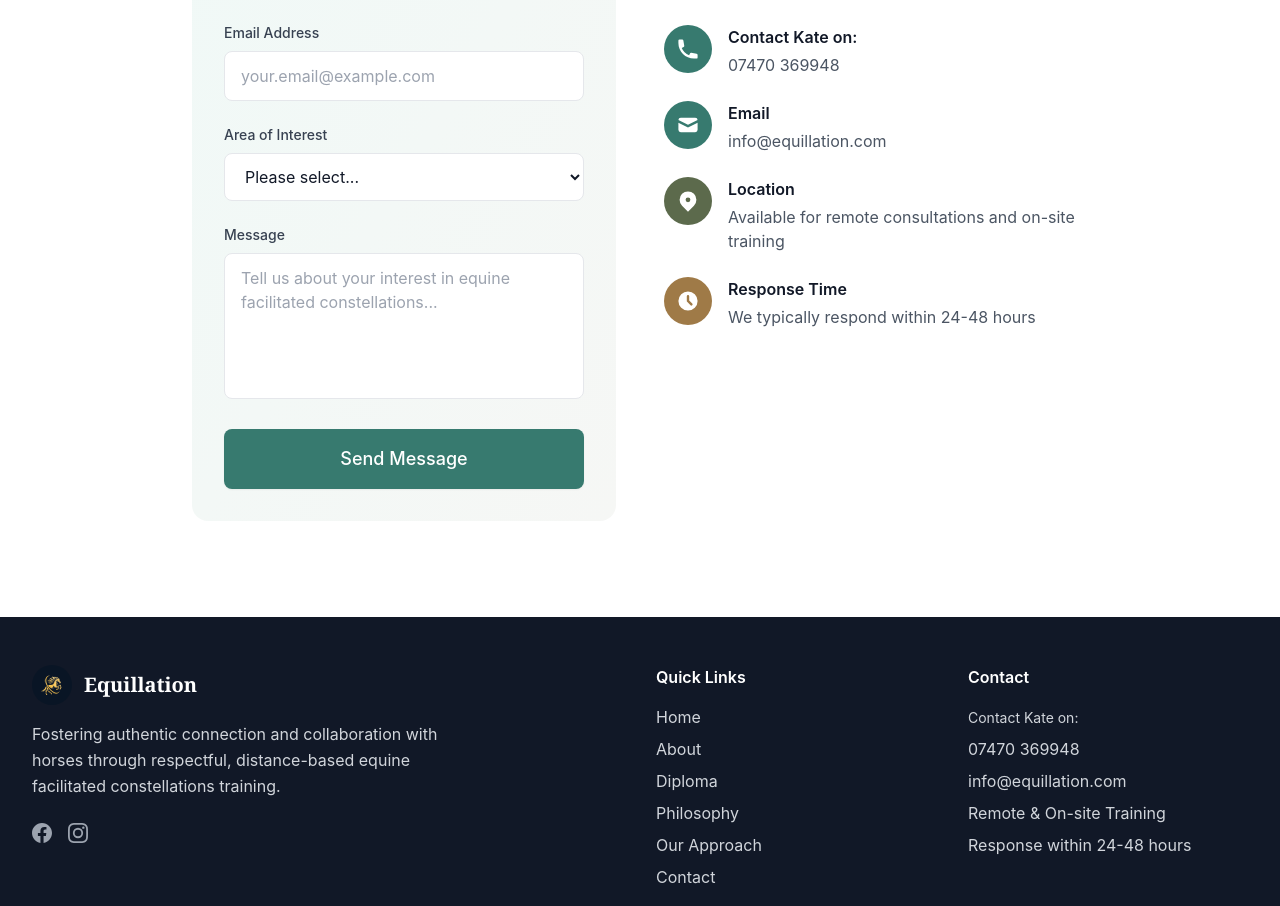
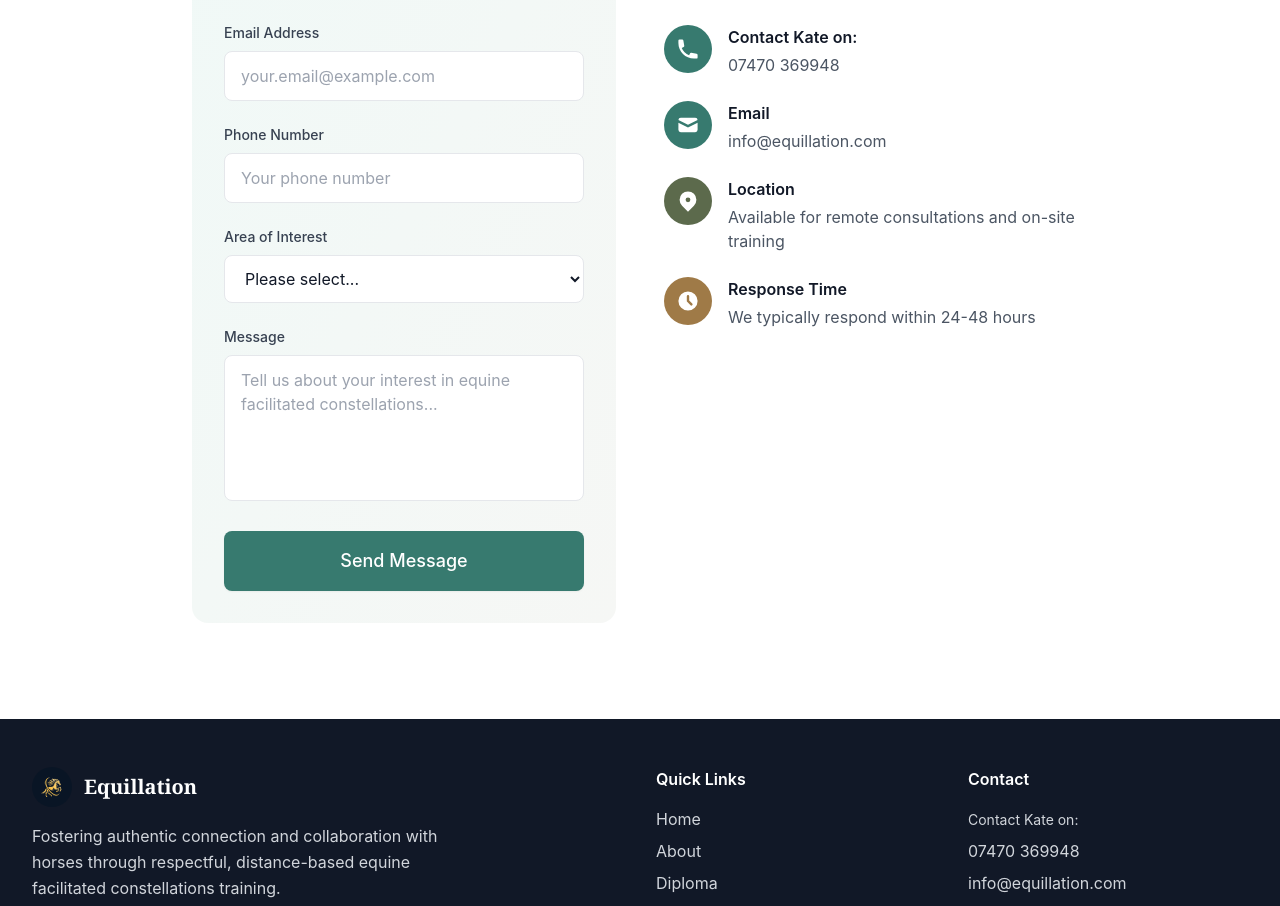
Before and after one commit to sandsltd/equillation, a Next.js app: page / in a window 1280 px wide. Shown: the part 9766-10672 px from the top of the page. Built offline with nearby package versions, Linux system fonts and the light colour scheme.

Commit message:
Add phone number as required field to contact form

```diff
--- a/app/api/contact/route.ts
+++ b/app/api/contact/route.ts
@@ -3,12 +3,12 @@ import nodemailer from 'nodemailer'
 
 export async function POST(request: Request) {
   try {
-    const { name, email, interest, message } = await request.json()
+    const { name, email, phone, interest, message } = await request.json()
 
     // Validation
-    if (!name || !email || !message) {
+    if (!name || !email || !phone || !message) {
       return NextResponse.json(
-        { error: 'Name, email, and message are required' },
+        { error: 'Name, email, phone number, and message are required' },
         { status: 400 }
       )
     }
@@ -58,6 +58,7 @@ New Contact Form Submission from Equillation Website
 
 Name: ${name}
 Email: ${email}
+Phone: ${phone}
 Area of Interest: ${interest || 'Not specified'}
 
 Message:
@@ -98,6 +99,10 @@ Sent from: ${process.env.NEXT_PUBLIC_SITE_URL || 'Equillation Website'}
           <tr>
             <td style="padding: 8px 0; font-weight: 600; color: #374151;">Email:</td>
             <td style="padding: 8px 0; color: #6b7280;"><a href="mailto:${email}" style="color: #459688; text-decoration: none;">${email}</a></td>
+          </tr>
+          <tr>
+            <td style="padding: 8px 0; font-weight: 600; color: #374151;">Phone:</td>
+            <td style="padding: 8px 0; color: #6b7280;"><a href="tel:${phone}" style="color: #459688; text-decoration: none;">${phone}</a></td>
           </tr>
           <tr>
             <td style="padding: 8px 0; font-weight: 600; color: #374151;">Interest:</td>
--- a/app/components/Contact.tsx
+++ b/app/components/Contact.tsx
@@ -6,6 +6,7 @@ export default function Contact() {
   const [formData, setFormData] = useState({
     name: '',
     email: '',
+    phone: '',
     interest: '',
     message: ''
   })
@@ -28,7 +29,7 @@ export default function Contact() {
 
       if (response.ok) {
         setSubmitStatus('success')
-        setFormData({ name: '', email: '', interest: '', message: '' })
+        setFormData({ name: '', email: '', phone: '', interest: '', message: '' })
       } else {
         setSubmitStatus('error')
       }
@@ -92,6 +93,21 @@ export default function Contact() {
                     onChange={handleChange}
                     className="w-full px-4 py-3 bg-white border border-gray-200 rounded-lg focus:ring-2 focus:ring-primary-500 focus:border-primary-500 transition-colors"
                     placeholder="your.email@example.com"
+                    required
+                  />
+                </div>
+                <div>
+                  <label htmlFor="phone" className="block text-sm font-medium text-gray-700 mb-2">
+                    Phone Number
+                  </label>
+                  <input
+                    type="tel"
+                    id="phone"
+                    name="phone"
+                    value={formData.phone}
+                    onChange={handleChange}
+                    className="w-full px-4 py-3 bg-white border border-gray-200 rounded-lg focus:ring-2 focus:ring-primary-500 focus:border-primary-500 transition-colors"
+                    placeholder="Your phone number"
                     required
                   />
                 </div>
```
